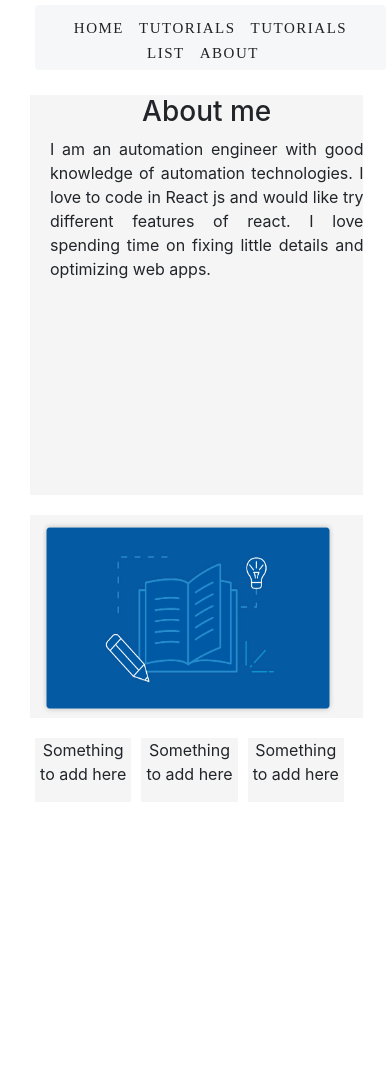
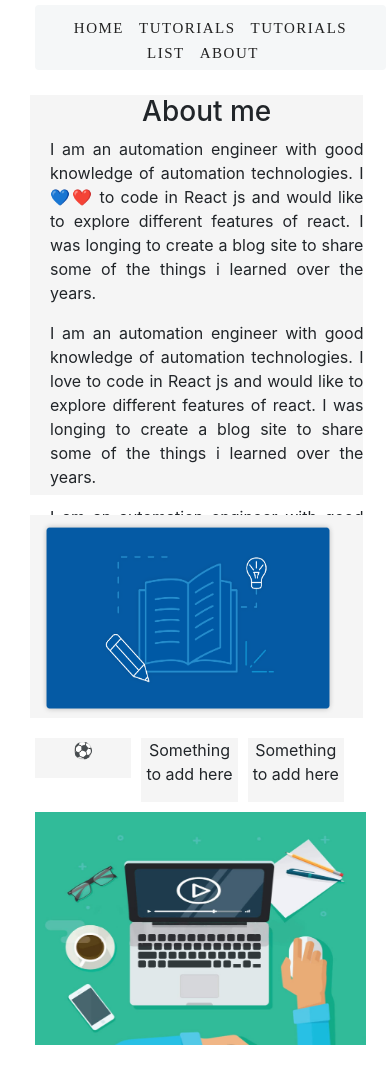
Before and after one commit to scrumvisualize/vmblogs, a React (Create React App) app: page /about in a window 390 px wide. Before the commit the page ends 844 px from the top, so only its background shows below. Built offline with nearby package versions, Linux system fonts and the light colour scheme; no server answers.

Commit message:
Added the css changes

```diff
--- a/src/components/About.js
+++ b/src/components/About.js
@@ -8,16 +8,24 @@ const About = () => {
         <div className="leftside_about">
             <h3>About me</h3>
             <p>I am an automation engineer with good knowledge of automation technologies.
-               I love to code in React js and would like try different features of react.
-               I love spending time on fixing little details and optimizing web apps.
-             </p>
+               I 💙❤️ to code in React js and would like to explore different features of react.
+               I was longing to create a blog site to share some of the things i learned over the years.
+            </p>
+            <p>I am an automation engineer with good knowledge of automation technologies.
+               I love to code in React js and would like to explore different features of react.
+               I was longing to create a blog site to share some of the things i learned over the years.
+            </p>
+            <p>I am an automation engineer with good knowledge of automation technologies.
+               I love to code in React js and would like to explore different features of react.
+               I was longing to create a blog site to share some of the things i learned over the years.
+            </p>
         </div>
         <div className="rightside_about">
            <img src="images/Book.png"></img>
         </div>
         <div className="container">
            <div className="box1">
-                <p>Something to add here</p>
+                <p>⚽</p>
            </div>
            <div className="box2">
                 <p>Something to add here</p>
@@ -27,9 +35,11 @@ const About = () => {
            </div>
         </div>
         <div className="container">
-            <div className="row">
-
-            </div>
+           <div className="row">
+               <div className="middlesection image">
+                    <img src="/images/leftsideimage.JPG"></img>
+               </div>
+           </div>
         </div>
     </div>
     )
--- a/src/components/Home.js
+++ b/src/components/Home.js
@@ -137,7 +137,7 @@ export default function Home() {
                                                     <a onClick={getFilterTags} className="grouptechtags" style={{ backgroundColor: `${showColor}` }, { marginRight: "10px" }} key={tag}>{tag}</a>
                                                 ))
                                             ) : (
-                                                    <a onClick={getFilterTags} style={{ backgroundColor: `${showColor}` }} className="grouptechtags">{tags}</a>
+                                                    <a onClick={getFilterTags} style={{ backgroundColor: `${showColor}` }} className="grouptechtags" key={tags}>{tags}</a>
                                                 )
                                         }
                                     </div>
@@ -204,7 +204,10 @@ export default function Home() {
                         </div>
                     </div>
                     <div className="bloghistory">
-                        <button onClick={showMoreBlogs, notify}>Load more...</button>
+                        <button onClick={ () => {
+                            notify()
+                            showMoreBlogs()
+                            }}>Load more...</button>
                     </div>
                 </div>
             </div>
--- a/src/cssmodules/about.css
+++ b/src/cssmodules/about.css
@@ -61,6 +61,13 @@ background-color: #f5f5f5;
 margin: 20px 0px 10px 0px;
 }
 
+.row {
+  display: flex;
+  flex-wrap: wrap;
+  margin-right: 15px;
+  margin-left: 15px;
+}
+
 }
 
 .box1{
@@ -96,15 +103,11 @@ margin: 20px 10px 10px 0px;
     margin: 10px 0px 0px 50px;
 }
 
-.plusIcon{
-  width:20px;
-  height:20px;
-  border-radius: 10px;
-  color: #ffffff;
-  font-size: 15px;
-  font-weight:bold;
-  background-color: rgb(90, 167, 212);
-  text-align: center;
+.middlesection img{
+  width:96%;
+  height: 90%;
+  margin-left: 15px;
+  padding-right: 6px;
 }
 
 .leftside_about p {
--- a/src/cssmodules/home.css
+++ b/src/cssmodules/home.css
@@ -9,10 +9,10 @@
 
   .logo_image img{
     float: left;
-    padding-left: 10px;
+    padding-left: 0px;
     padding-top: 3px;
     margin-left: 0px;
-    width: 30px;
+    width: 10px;
   }
   .siteNavigation_nav_links{
     width:100%;
@@ -299,8 +299,8 @@ margin: 5px 11px 0px 20px;
   .logo_image img{
     float: left;
     padding-top: 3px;
-    margin-left: 15px;
-    width: 30px;
+    margin-left: 0px;
+    width: 10px;
   }
 
   .post-head {
@@ -313,6 +313,7 @@ margin: 5px 11px 0px 20px;
   background-image: url('/images/blogimage.JPG');
   margin: 5px 11px 0px 20px;
   }
+
   .left {
     width: 100%;
     height:480px;
@@ -328,7 +329,7 @@ margin: 5px 11px 0px 20px;
   }
   .playerSearch_Icon input{
     width: 100%;
-    margin: 0px 0px 0px 40px;
+    margin: 0px 0px 0px 35px;
   }
   .studyHomeImage img {
     width: 85%;
```
